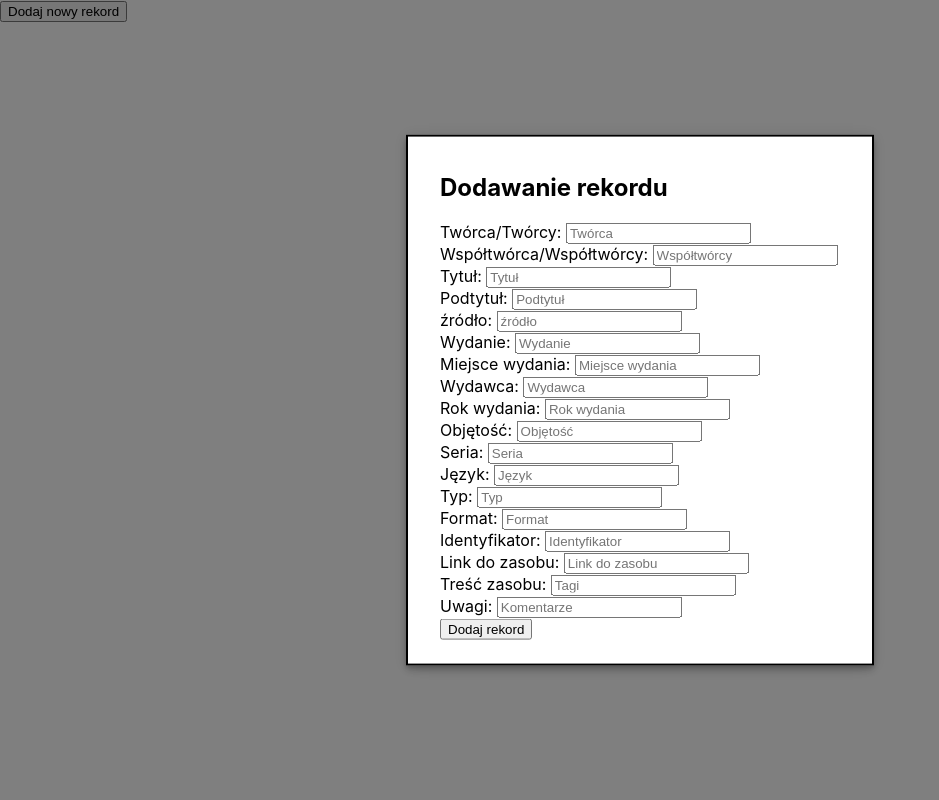
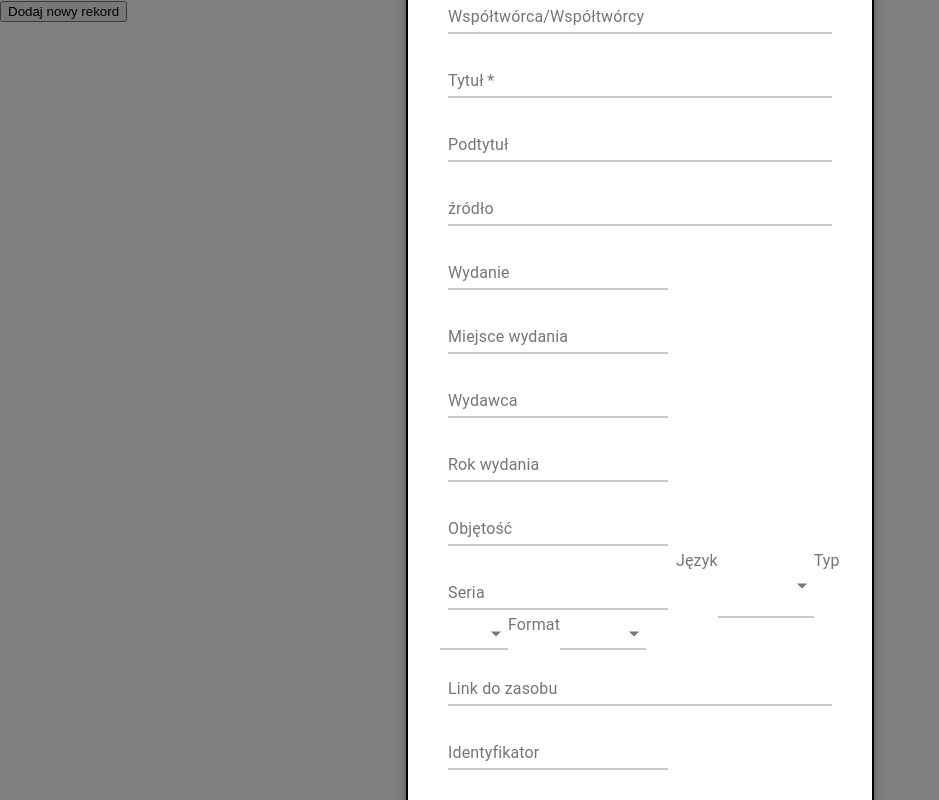
Before and after one commit to ppknUWr/frontend-bbz, a React (Create React App) app in the folder bbz-project/: page / in a window 1280 px wide. Both pictures are taken after a click on the button "Dodaj nowy rekord". Shown: the whole page, without its empty margins (0-939 px from the left). Built offline with nearby package versions, Linux system fonts and the light colour scheme.

Commit message:
przepisanie modala na material-ui

```diff
--- a/bbz-project/package.json
+++ b/bbz-project/package.json
@@ -4,6 +4,7 @@
   "private": true,
   "dependencies": {
     "@material-ui/core": "^4.11.3",
+    "@material-ui/icons": "^4.11.2",
     "@testing-library/jest-dom": "^5.11.4",
     "@testing-library/react": "^11.1.0",
     "@testing-library/user-event": "^12.1.10",
--- a/bbz-project/src/components/AddRecordModal.js
+++ b/bbz-project/src/components/AddRecordModal.js
@@ -1,9 +1,26 @@
 import React, {useState} from "react";
+import Button from "@material-ui/core/Button";
+import TextField from "@material-ui/core/TextField";
+import InputLabel from "@material-ui/core/InputLabel";
+import Select from "@material-ui/core/NativeSelect";
 import {makeStyles} from "@material-ui/core/styles";
+import SaveIcon from "@material-ui/icons/Save";
 import Modal from "@material-ui/core/Modal";
 
 
 const useStyles = makeStyles((theme) => ({
+    root: {
+        display: 'flex',
+        flexWrap: 'wrap',
+    },
+    button: {
+        margin: theme.spacing(1),
+    },
+    textField: {
+        marginLeft: theme.spacing(1),
+        marginRight: theme.spacing(1),
+        width: '25ch',
+    },
     paper: {
         position: 'absolute',
         width: 400,
@@ -52,7 +69,6 @@ const AddRecordModal = () => {
         added_by: "default",
         addition_date: ""
     });
-
     function handleOpenModal(){
         setOpen(true);
     }
@@ -69,70 +85,104 @@ const AddRecordModal = () => {
     function handleOnChange(e)
     {
         const {value, id} = e.target;
-        //console.log(value, id);
+        console.log(value, id);
         setRecordData({...recordData, [id]:value});
+        isEmpty(e);
         //console.log(recordData);
     }
-
+    function isEmpty(e){
+        const value = e.target.value;
+        console.log(value);
+        if(value) {
+            console.log("True");
+            return true;
+        }
+        console.log("False");
+        return false;
+    }
     const body = (
         <div style={modalStyle} className={classes.paper}>
             <h2 id="simple-modal-title">Dodawanie rekordu</h2>
-            <form onSubmit={handleOnSubmit}>
-                <label htmlFor="author">Twórca/Twórcy: </label>
-                <input type="text" id="author" onChange={handleOnChange} placeholder="Twórca"/>
-                <br/>
-                <label htmlFor="coauthor">Współtwórca/Współtwórcy: </label>
-                <input type="text" id="coauthor" onChange={handleOnChange} placeholder="Współtwórcy"/>
-                <br/>
-                <label htmlFor="title">Tytuł: </label>
-                <input type="text" id="title" onChange={handleOnChange} placeholder="Tytuł"/>
-                <br/>
-                <label htmlFor="subtitle">Podtytuł: </label>
-                <input type="text" id="subtitle" onChange={handleOnChange} placeholder="Podtytuł"/>
-                <br/>
-                <label htmlFor="origin">źródło: </label>
-                <input type="text" id="origin" onChange={handleOnChange} placeholder="źródło"/>
-                <br/>
-                <label htmlFor="edition">Wydanie: </label>
-                <input type="number" id="edition" onChange={handleOnChange} placeholder="Wydanie"/>
-                <br/>
-                <label htmlFor="place_of_issue">Miejsce wydania: </label>
-                <input type="text" id="place_of_issue" onChange={handleOnChange} placeholder="Miejsce wydania"/>
-                <br/>
-                <label htmlFor="publisher">Wydawca: </label>
-                <input type="text" id="publisher" onChange={handleOnChange} placeholder="Wydawca"/>
-                <br/>
-                <label htmlFor="year_of_issue">Rok wydania: </label>
-                <input type="number" id="year_of_issue" onChange={handleOnChange} placeholder="Rok wydania"/>
-                <br/>
-                <label htmlFor="volume">Objętość: </label>
-                <input type="number" id="volume" onChange={handleOnChange} placeholder="Objętość"/>
-                <br/>
-                <label htmlFor="series">Seria: </label>
-                <input type="text" id="series" onChange={handleOnChange} placeholder="Seria"/>
-                <br/>
-                <label htmlFor="language">Język: </label>
-                <input type="text" id="language" onChange={handleOnChange} placeholder="Język"/>
-                <br/>
-                <label htmlFor="type">Typ: </label>
-                <input type="text" id="type" onChange={handleOnChange} placeholder="Typ"/>
-                <br/>
-                <label htmlFor="format">Format: </label>
-                <input type="text" id="format" onChange={handleOnChange} placeholder="Format"/>
-                <br/>
-                <label htmlFor="ide">Identyfikator: </label>
-                <input type="text" id="ide" onChange={handleOnChange} placeholder="Identyfikator"/>
-                <br/>
-                <label htmlFor="source_link">Link do zasobu: </label>
-                <input type="text" id="source_link" onChange={handleOnChange} placeholder="Link do zasobu"/>
-                <br/>
-                <label htmlFor="tags">Treść zasobu: </label>
-                <input type="text" id="tags" onChange={handleOnChange} placeholder="Tagi"/>
-                <br/>
-                <label htmlFor="comment">Uwagi: </label>
-                <input type="text" id="comment" onChange={handleOnChange} placeholder="Komentarze"/>
-                <br/>
-                <input type="submit" value="Dodaj rekord"/>
+            <form className={classes.root} noValidate autoComplete="off" onSubmit={handleOnSubmit}>
+                <TextField required id="author" label="Twórca/Twórcy" style={{margin:8}} placeholder="Twórca" fullWidth
+                           margin="normal" onChange={handleOnChange}/>
+                <TextField id="coauthor" label="Współtwórca/Współtwórcy" style={{margin:8}} placeholder="Współtwórca" fullWidth
+                           margin="normal" onChange={handleOnChange}/>
+                <TextField required id="title" label="Tytuł" style={{margin:8}} placeholder="Tytuł" fullWidth
+                           margin="normal" onChange={handleOnChange}/>
+                <TextField id="subtitle" label="Podtytuł" style={{margin:8}} placeholder="Podtytuł" fullWidth
+                           margin="normal" onChange={handleOnChange}/>
+                <TextField id="origin" label="źródło" style={{margin:8}} placeholder="źródło" fullWidth
+                           margin="normal" onChange={handleOnChange}/>
+                <TextField id="edition" label="Wydanie" type="number" style={{margin:8}} placeholder="Wydanie"
+                           margin="normal" onChange={handleOnChange}/>
+                <TextField id="place_of_issue" label="Miejsce wydania" style={{margin:8}} placeholder="Miejsce wydania"
+                           margin="normal" onChange={handleOnChange}/>
+                <TextField id="publisher" label="Wydawca" style={{margin:8}} placeholder="Wydawca"
+                           margin="normal" onChange={handleOnChange}/>
+                <TextField id="year_of_issue" label="Rok wydania" style={{margin:8}} placeholder="Rok" type="number"
+                           margin="normal" onChange={handleOnChange}/>
+                <TextField id="volume" label="Objętość" style={{margin:8}} placeholder="Objętość"
+                           margin="normal" onChange={handleOnChange}/>
+                <TextField id="series" label="Seria" style={{margin:8}} placeholder="Seria"
+                           margin="normal" onChange={handleOnChange}/>
+                <InputLabel htmlFor="language">Język</InputLabel>
+                <Select
+                    native
+                    onChange={handleOnChange}
+                    inputProps={{
+                        id: 'language',
+                    }}
+                >
+                    <option aria-label="None" value="" />
+                    <option value={"polski"}>Polski</option>
+                    <option value={"angielski"}>Angielski</option>
+                    <option value={"niemiecki"}>Niemiecki</option>
+                </Select>
+                <InputLabel htmlFor="type">Typ</InputLabel>
+                <Select
+                    native
+                    onChange={handleOnChange}
+                    inputProps={{
+                        id: 'type',
+                    }}
+                >
+                    <option aria-label="None" value="" />
+                    <option value={"type1"}>Type1</option>
+                    <option value={"type2"}>Type2</option>
+                    <option value={"type3"}>Type3</option>
+                </Select>
+                <InputLabel htmlFor="format">Format</InputLabel>
+                <Select
+                    native
+                    onChange={handleOnChange}
+                    inputProps={{
+                        id: 'format',
+                    }}
+                >
+                    <option aria-label="None" value="" />
+                    <option value={"format1"}>Format1</option>
+                    <option value={"format2"}>Format2</option>
+                    <option value={"format3"}>Format3</option>
+                </Select>
+                <TextField id="source_link" label="Link do zasobu" style={{margin:8}} placeholder="Link do zasobu" fullWidth
+                           margin="normal" onChange={handleOnChange}/>
+                <TextField id="ide" label="Identyfikator" style={{margin:8}} placeholder="Identyfikator"
+                           margin="normal" onChange={handleOnChange}/>
+                <TextField id="tags" label="Treść zasobu" style={{margin:8}} placeholder="Treść zasobu"
+                           margin="normal" onChange={handleOnChange} />
+                <TextField id="comment" label="Komentarz" multiline rowsMax={4} fullWidth
+                           onChange={handleOnChange} />
+                <Button
+                    variant="contained"
+                    color="primary"
+                    size="large"
+                    type="submit"
+                    className={classes.button}
+                    startIcon={<SaveIcon />}
+                >
+                    Dodaj rekord
+                </Button>
             </form>
         </div>
     );
```
Also changed, not shown: 1 other file (tests, documents, lock files or other folders).
